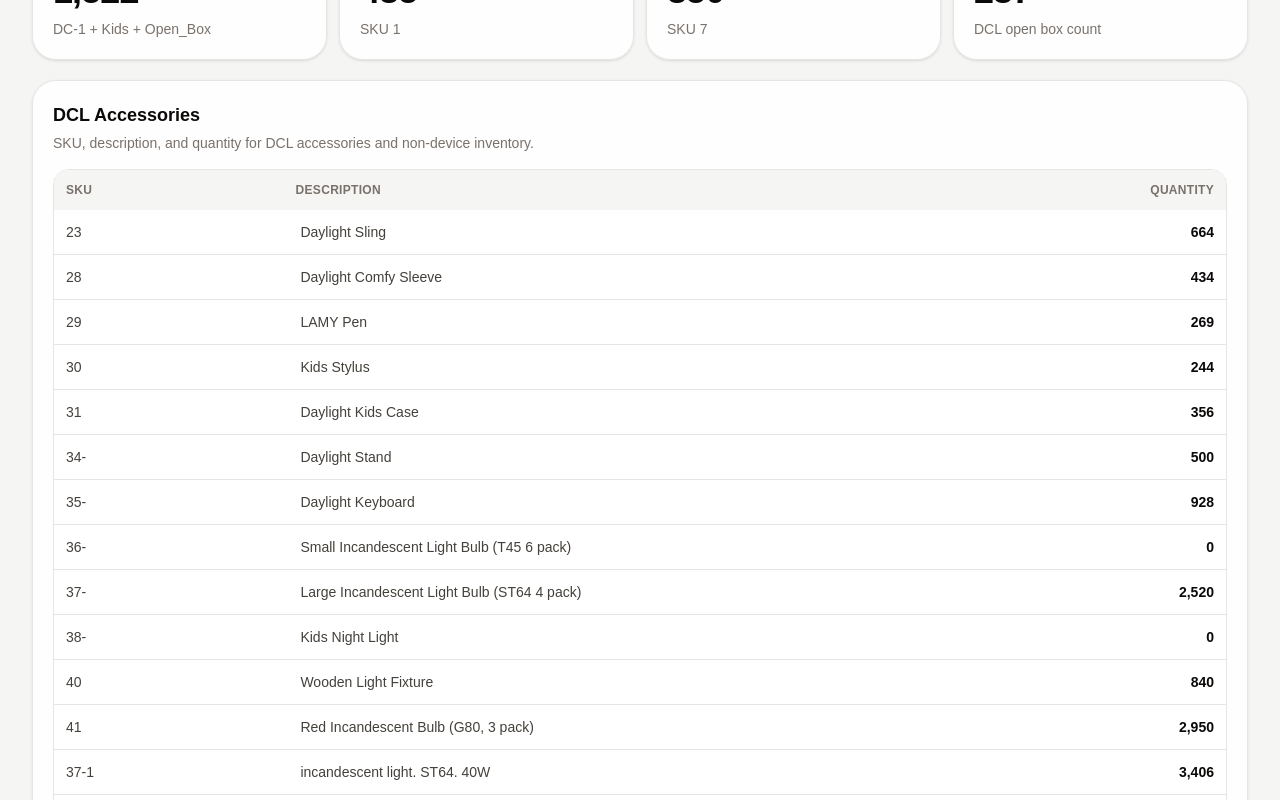
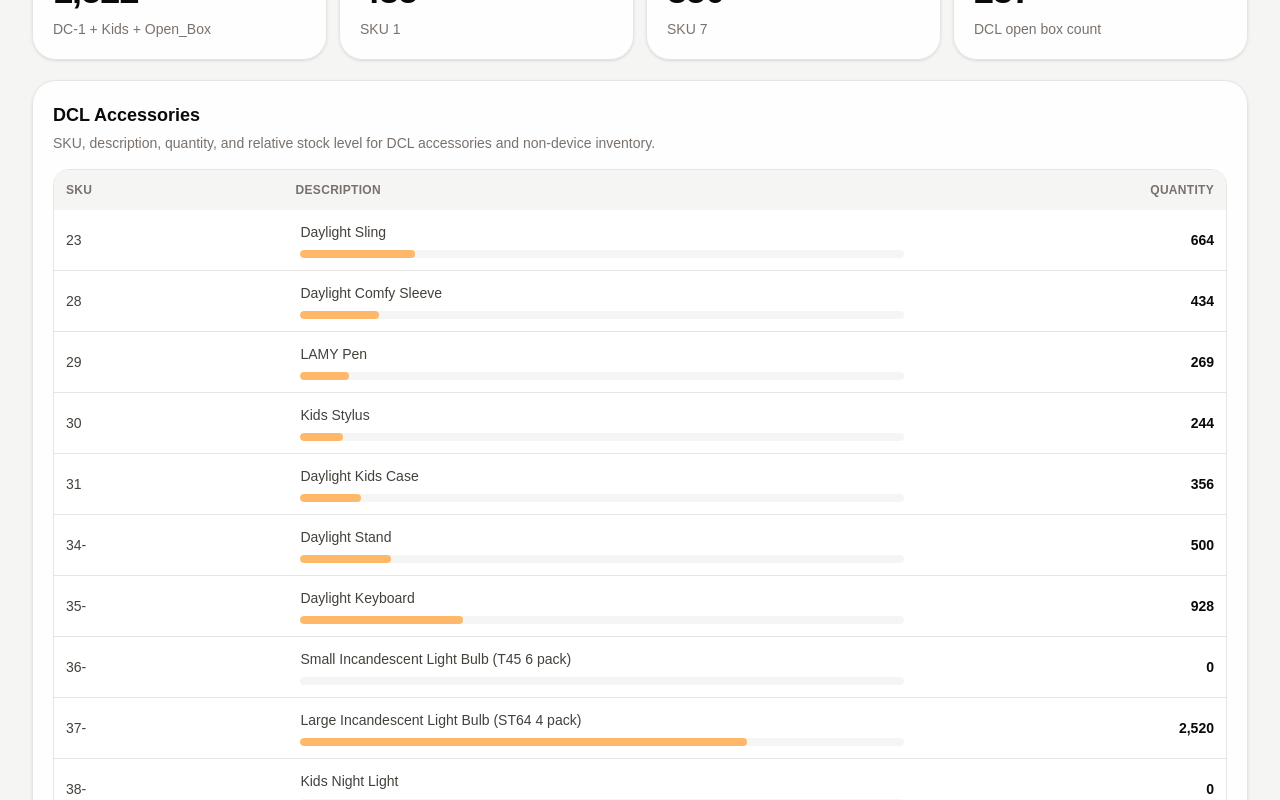
Before and after one commit to AJdaylightco/daylight-ims-dashboard, a Next.js app: page / in a window 1280 px wide. Shown: the part 3680-4480 px from the top of the page. Built offline with nearby package versions, Linux system fonts and the light colour scheme.

Commit message:
Add DCL accessory sparklines

```diff
--- a/app/page.tsx
+++ b/app/page.tsx
@@ -365,6 +365,11 @@
 
 const dclAccessoryInventory = dclInventory.filter(
   (item) => item.sku !== "1" && item.sku !== "7"
+);
+
+const maxDclAccessoryQuantity = Math.max(
+  ...dclAccessoryInventory.map((item) => Math.abs(item.quantity)),
+  1
 );
 
 function formatNumber(value: number) {
@@ -759,6 +764,24 @@
   );
 }
 
+function DclAccessorySparkline({ quantity }: { quantity: number }) {
+  const width =
+    quantity === 0
+      ? 0
+      : Math.max(4, Math.round((Math.abs(quantity) / maxDclAccessoryQuantity) * 100));
+
+  return (
+    <div className="mt-2 h-2 overflow-hidden rounded-full bg-stone-100">
+      <div
+        className={`h-full rounded-full ${
+          quantity < 0 ? "bg-red-300" : "bg-orange-300"
+        }`}
+        style={{ width: `${width}%` }}
+      />
+    </div>
+  );
+}
+
 function DclAccessoriesTable() {
   return (
     <Card>
@@ -767,8 +790,8 @@
           DCL Accessories
         </h3>
         <p className="mt-1 text-sm text-stone-500">
-          SKU, description, and quantity for DCL accessories and non-device
-          inventory.
+          SKU, description, quantity, and relative stock level for DCL
+          accessories and non-device inventory.
         </p>
       </div>
 
@@ -786,7 +809,14 @@
               className="grid grid-cols-[0.75fr_2fr_1fr] items-center gap-2 px-3 py-3 text-sm"
             >
               <div className="font-medium text-stone-700">{item.sku}</div>
-              <div className="leading-5 text-stone-700">{item.description}</div>
+
+              <div>
+                <div className="leading-5 text-stone-700">
+                  {item.description}
+                </div>
+                <DclAccessorySparkline quantity={item.quantity} />
+              </div>
+
               <div
                 className={`text-right font-semibold ${
                   item.quantity < 0 ? "text-red-700" : "text-stone-950"
```
